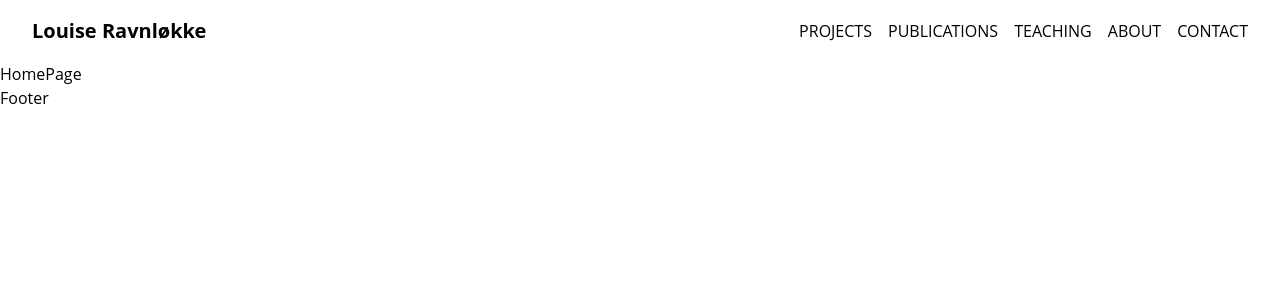
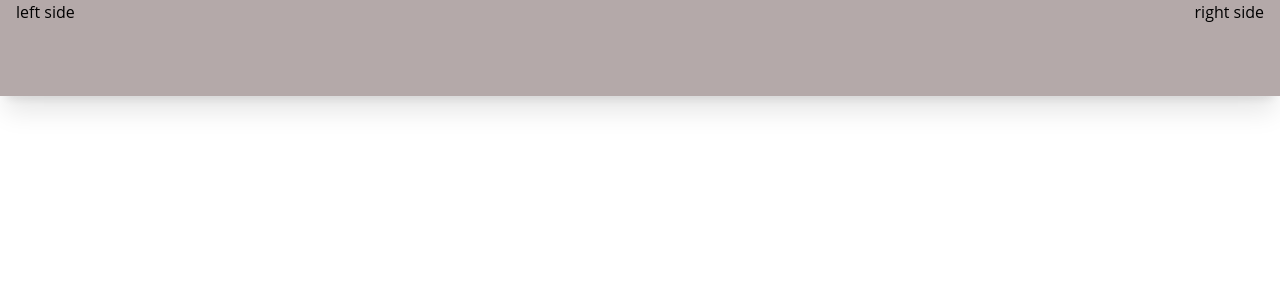
Before and after one commit to krmp91/showroom-website, a Next.js app: page / in a window 1280 px wide. Shown: the top 300 px of the page. Built offline with nearby package versions, Linux system fonts and the light colour scheme.

Commit message:
navbar-step1

```diff
--- a/app/components/header.tsx
+++ b/app/components/header.tsx
@@ -1,7 +1,23 @@
 import React from "react";
+
+export const Header = () => {
+  return (
+    <nav className="fixed w-full h-24 shadow-xl bg-darkPurple">
+      <div className="flex justify-between item-center h-full w-full px-4 2xl:px16">
+        <div>left side</div>
+        <div>right side</div>
+      </div>
+    </nav>
+  );
+};
+
+/*import React from "react";
 import Link from "next/link";
 
-export const Header = () => {
+
+
+
+/*export const Header = () => {
   return (
     <header className="flex justify-between items-center py-4 px-8">
       <h1 className="text-xl font-bold">Louise Ravnløkke</h1>
@@ -52,3 +68,4 @@ export const Header = () => {
     </header>
   );
 };
+*/
--- a/tailwind.config.ts
+++ b/tailwind.config.ts
@@ -13,6 +13,7 @@ const config: Config = {
       darkOrange: "#B4832C",
       blueLight: "#F1F3F8",
       lightPink: "#F7EDEC",
+      darkPurple: "#B4A9A9",
     },
     fontFamily: {
       sans: ["Georgia", "sans-serif"],
```
